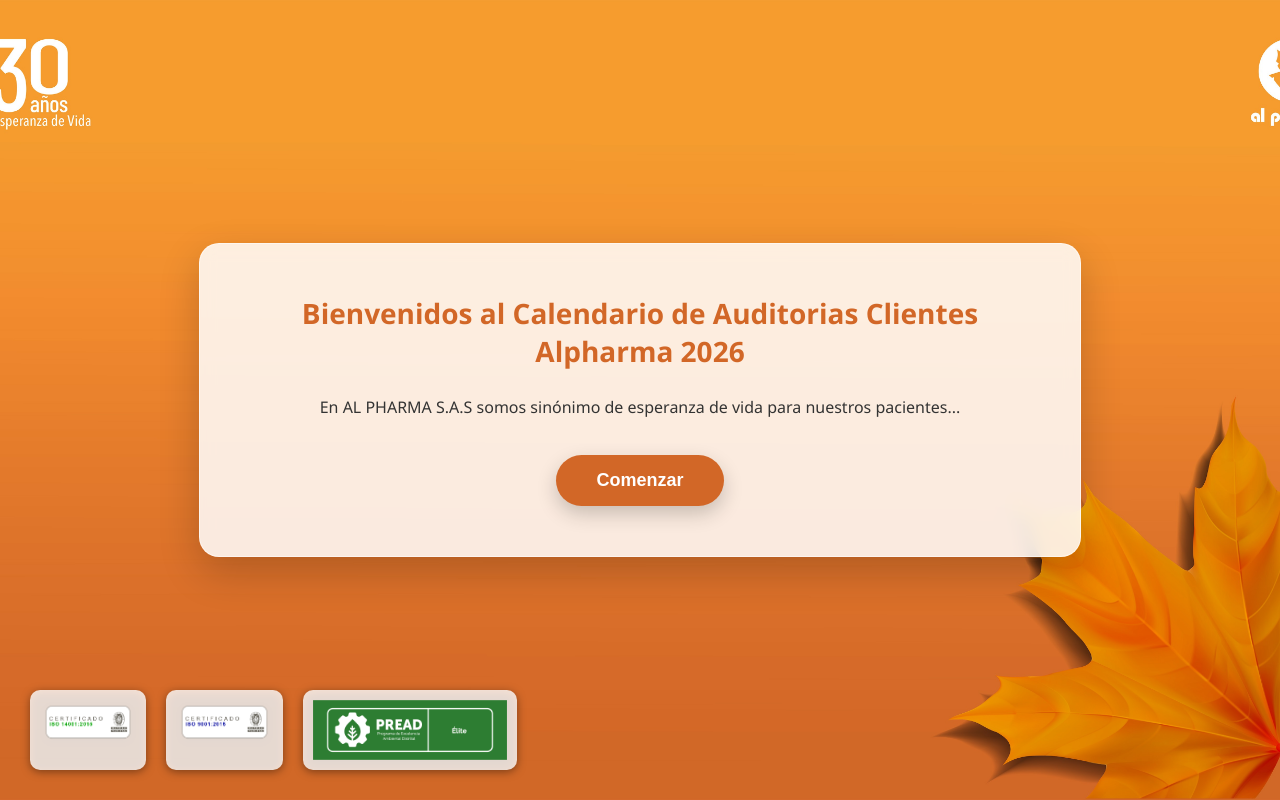
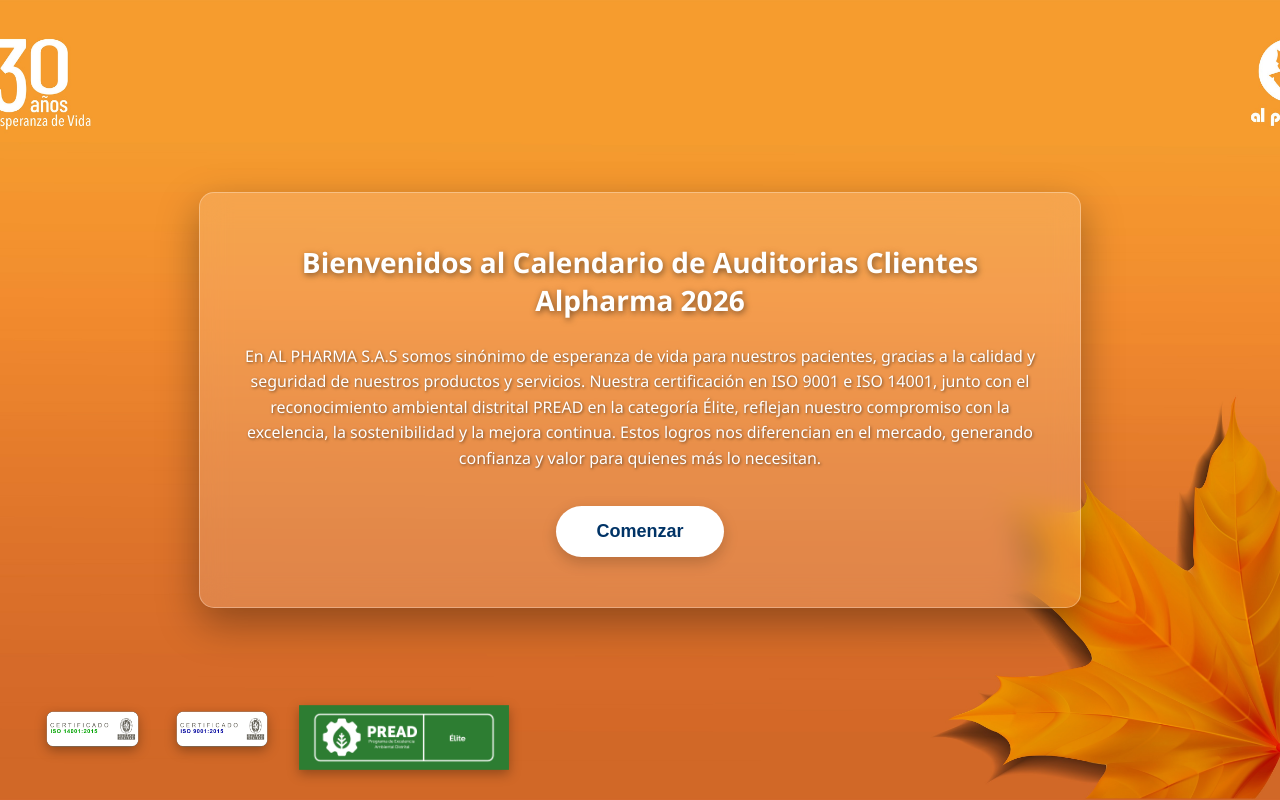
Before and after one commit to Arojasdba2903/App-Reservas, a Flask app: page / in a window 1280 px wide. Run offline with Flask 3, Linux system fonts and the light colour scheme; data that the repository does not hold is empty.

Commit message:
Revamp index.html for appointment reservation
Updated styles and structure for the appointment reservation page, enhancing the welcome screen and form layout.

```diff
--- a/templates/index.html
+++ b/templates/index.html
@@ -4,224 +4,123 @@
     <meta charset="UTF-8">
     <meta name="viewport" content="width=device-width, initial-scale=1.0">
     <title>Reserva de Citas - Alpharma</title>
-
     <style>
-/* --------------------------------------------------- */
-/* ESTILOS GENERALES Y FONDO DE IMAGEN                */
-/* --------------------------------------------------- */
-body {
-    font-family: 'Segoe UI', Tahoma, Geneva, Verdana, sans-serif;
-    margin: 0;
-    color: #333;
-    overflow-x: hidden;
-
-    /* AQUI ESTA TU IMAGEN DE FONDO */
-    /* Asegúrate de que la imagen esté en la carpeta static/img/ */
-    background: url('static/img/fondo.jpg') no-repeat center center fixed;
-
-    /* Hace que la imagen cubra todo el espacio sin deformarse */
-    background-size: cover;
-
-    min-height: 100vh;
-}
+        /* Ajuste en el body */
+        body { font-family: 'Segoe UI', Tahoma, Geneva, Verdana, sans-serif; background-color: #f4f7f6; margin: 0; color: #333; }
 
         /* --------------------------------------------------- */
-/* PANTALLA DE BIENVENIDA                             */
+        /* PANTALLA DE BIENVENIDA (Modificada)                 */
         /* --------------------------------------------------- */
         #pantalla-bienvenida {
+            /* SE HA CAMBIADO EL DEGRADADO POR LA IMAGEN DE FONDO */
+            background: url('static/img/fondo.jpg') no-repeat center center;
+            background-size: cover; /* Asegura que la imagen cubra toda la pantalla */
+
             min-height: 100vh;
             display: flex;
             align-items: center;
             justify-content: center;
             padding: 20px;
             box-sizing: border-box;
-    position: relative;
+            position: relative; /* Necesario para posicionar los logos absolutamente dentro de este contenedor */
         }
 
         .tarjeta-bienvenida {
-    /* Fondo blanco semitransparente para que se lea el texto sobre la foto */
-    background: rgba(255, 255, 255, 0.85);
-    backdrop-filter: blur(8px); /* Efecto borroso detrás del cuadro */
-    border: 1px solid rgba(255, 255, 255, 0.5);
+            /* Se oscureció ligeramente el fondo y se añadió más desenfoque para que el texto resalte sobre la imagen */
+            background: rgba(255, 255, 255, 0.15);
+            backdrop-filter: blur(15px);
+            border: 1px solid rgba(255, 255, 255, 0.3);
             padding: 50px 40px;
-    border-radius: 20px;
+            border-radius: 15px;
             max-width: 800px;
             text-align: center;
-    color: #333; /* Texto oscuro para contraste con fondo blanco */
-    box-shadow: 0 15px 40px rgba(0, 0, 0, 0.2);
-    position: relative;
-    z-index: 10;
+            color: white;
+            box-shadow: 0 15px 40px rgba(0, 0, 0, 0.35);
+            z-index: 2; /* Asegura que la tarjeta esté por encima del fondo pero debajo de los logos si se superponen */
         }
 
         .tarjeta-bienvenida h1 {
             font-size: 28px; margin-top: 0; margin-bottom: 25px;
-    color: #d26727; /* Color corporativo para el título */
+            text-shadow: 1px 2px 6px rgba(0,0,0,0.5);
         }
 
         .tarjeta-bienvenida p {
             font-size: 16px; line-height: 1.6; margin-bottom: 35px;
+            text-shadow: 1px 1px 3px rgba(0,0,0,0.5);
             font-weight: 500;
         }
 
         #btn-comenzar {
-    background-color: #d26727;
-    color: white;
-    padding: 15px 40px;
-    font-size: 18px;
-    border-radius: 30px;
-    box-shadow: 0 8px 20px rgba(0,0,0,0.2);
-    border: none;
-    cursor: pointer;
-    font-weight: bold;
-    transition: transform 0.2s;
+            background-color: white; color: #003366; padding: 15px 40px; font-size: 18px; border-radius: 30px;
+            box-shadow: 0 5px 15px rgba(0,0,0,0.2); width: auto; display: inline-block; border: none; cursor: pointer; transition: 0.3s;
         }
 
-#btn-comenzar:hover { background-color: #a94e1c; transform: scale(1.05); }
+        #btn-comenzar:hover { background-color: #e6f0fa; color: #001f3f; transform: translateY(-3px); box-shadow: 0 8px 20px rgba(0,0,0,0.3); }
 
         /* --------------------------------------------------- */
-/* ESTILOS PARA LOS LOGOS (Inferior Izquierda)        */
+        /* NUEVOS ESTILOS: CONTENEDOR DE LOGOS INFERIOR        */
         /* --------------------------------------------------- */
         .contenedor-logos {
-    position: absolute; /* Flotan sobre el fondo */
-    bottom: 30px;
-    left: 30px;
-    display: flex;
-    gap: 20px;
-    z-index: 20; /* Asegura que estén ENCIMA de la imagen de fondo */
+            position: absolute; /* Posicionamiento absoluto respecto a #pantalla-bienvenida */
+            bottom: 30px;       /* Distancia desde abajo */
+            left: 40px;         /* Distancia desde la izquierda */
+            display: flex;      /* Distribución horizontal */
+            gap: 25px;          /* Espacio entre cada logo */
+            z-index: 10;        /* Asegura que estén por encima de todo */
+            align-items: center;
         }
 
         .contenedor-logos img {
-    height: 60px;
-    width: auto;
+            height: 65px;       /* Altura fija para uniformidad */
+            width: auto;        /* El ancho se ajusta automáticamente */
             object-fit: contain;
-    filter: drop-shadow(0 2px 4px rgba(0,0,0,0.5)); /* Sombra para resaltar sobre la foto */
+            /* Sombra suave para que los logos resalten sobre cualquier fondo */
+            filter: drop-shadow(0 4px 6px rgba(0,0,0,0.3));
             transition: transform 0.3s ease;
-    background: rgba(255,255,255,0.8); /* Pequeño fondo blanco detrás de cada logo para resaltar */
-    padding: 10px;
-    border-radius: 10px;
         }
 
-.contenedor-logos img:hover { transform: scale(1.1); }
+        /* Efecto opcional al pasar el mouse sobre los logos */
+        .contenedor-logos img:hover {
+            transform: scale(1.1);
+        }
+
+        /* Ajuste para pantallas pequeñas (móviles) */
+        @media (max-width: 768px) {
+            .contenedor-logos {
+                bottom: 20px; left: 20px; gap: 15px;
+            }
+            .contenedor-logos img { height: 45px; } /* Logos más pequeños en celular */
+        }
+
 
         /* --------------------------------------------------- */
-/* PANTALLA DE RESERVA (FORMULARIO)                   */
+        /* ESTILOS ORIGINALES: Formulario (Sin cambios)        */
         /* --------------------------------------------------- */
-#pantalla-reserva {
-    padding: 40px 20px;
-    min-height: 100vh;
-    box-sizing: border-box;
-}
-
-.contenedor-principal {
-    display: flex;
-    max-width: 1200px;
-    margin: 0 auto;
-    gap: 30px;
-    flex-wrap: wrap;
-}
-
-/* Las cajas del formulario también necesitan fondo para no perderse en la imagen */
-.columna-calendario, .columna-formulario {
-    background: rgba(255, 255, 255, 0.95); /* Blanco casi sólido */
-    padding: 25px;
-    border-radius: 15px;
-    box-shadow: 0 10px 25px rgba(0,0,0,0.2);
-    backdrop-filter: blur(5px);
-}
-
-.columna-calendario { flex: 6; min-width: 300px; }
-.columna-formulario { flex: 4; min-width: 300px; }
-
-h2 { color: #d26727; }
-
-/* Grid del calendario */
-.grid-calendario {
-    display: grid;
-    grid-template-columns: repeat(auto-fill, minmax(110px, 1fr));
-    gap: 10px;
-    margin-top: 20px;
-}
-
-.tarjeta {
-    border: 1px solid #eee;
-    border-radius: 8px;
-    cursor: pointer;
-    text-align: center;
-    background: white;
-    transition: 0.2s;
-}
-
-.tarjeta:hover {
-    transform: translateY(-3px);
-    box-shadow: 0 5px 15px rgba(210,103,39,0.2);
-    border-color: #d26727;
-}
-
-.tarjeta.seleccionada {
-    border: 2px solid #d26727;
-    background-color: #fff2ea;
-    transform: scale(1.05);
-}
-
-.tarjeta .mes {
-    background-color: #d26727;
-    color: white;
-    font-size: 12px;
-    padding: 5px 0;
-    font-weight: bold;
-}
-
-.tarjeta .dia {
-    padding: 15px 0;
-    font-size: 28px;
-    font-weight: bold;
-    color: #333;
-}
-
-/* Inputs */
+        #pantalla-reserva { padding: 20px; }
+        .contenedor-principal { display: flex; max-width: 1200px; margin: 0 auto; gap: 30px; }
+        .columna-calendario { flex: 6; background: white; padding: 25px; border-radius: 10px; box-shadow: 0 4px 10px rgba(0,0,0,0.05); }
+        .grid-calendario { display: grid; grid-template-columns: repeat(auto-fill, minmax(130px, 1fr)); gap: 15px; margin-top: 20px; }
+        .tarjeta { border: 1px solid #ddd; border-radius: 8px; overflow: hidden; cursor: pointer; transition: all 0.2s; text-align: center; background: white; }
+        .tarjeta:hover { transform: translateY(-3px); box-shadow: 0 5px 15px rgba(0,51,102,0.2); }
+        .tarjeta.seleccionada { border: 2px solid #003366; background-color: #e6f0fa; }
+        .tarjeta .mes { background-color: #003366; color: white; font-weight: bold; padding: 8px 0; font-size: 14px; }
+        .tarjeta .dia { padding: 20px 0; font-size: 32px; font-weight: bold; color: #222; }
+        .columna-formulario { flex: 4; background: white; padding: 25px; border-radius: 10px; box-shadow: 0 4px 10px rgba(0,0,0,0.05); }
         .grupo-form { margin-bottom: 15px; }
-.grupo-form label { display: block; margin-bottom: 5px; font-weight: bold; color: #555; }
-.grupo-form input {
-    width: 100%; padding: 12px;
-    border: 1px solid #ccc; border-radius: 8px;
-    box-sizing: border-box; background: #fff;
-}
-.grupo-form input:focus { border-color: #d26727; outline: none; }
-
-button[type="submit"] {
-    background-color: #d26727;
-    color: white;
-    padding: 15px;
-    width: 100%;
-    border: none;
-    border-radius: 8px;
-    font-size: 16px;
-    font-weight: bold;
-    cursor: pointer;
-    margin-top: 10px;
-}
-button[type="submit"]:hover { background-color: #a94e1c; }
-button[type="submit"]:disabled { background-color: #ccc; cursor: not-allowed; }
-
-#mensaje-fecha { display: block; margin-bottom: 15px; font-weight: bold; color: #d26727; }
-
-/* Responsivo */
-@media (max-width: 768px) {
-    .contenedor-logos {
-        bottom: 15px; left: 50%; transform: translateX(-50%);
-        width: 100%; justify-content: center;
-    }
-    .contenedor-logos img { height: 45px; }
-}
+        .grupo-form label { display: block; margin-bottom: 5px; font-size: 14px; font-weight: bold; }
+        .grupo-form input, .grupo-form select, .grupo-form textarea { width: 100%; padding: 10px; border: 1px solid #ccc; border-radius: 5px; box-sizing: border-box; }
+        button { background-color: #003366; color: white; padding: 12px; width: 100%; border: none; border-radius: 5px; font-size: 16px; font-weight: bold; cursor: pointer; transition: 0.2s; }
+        button:hover { background-color: #002244; }
+        button:disabled { background-color: #aaa; cursor: not-allowed; }
+        #mensaje-fecha { color: #003366; font-weight: bold; margin-bottom: 20px; display: block; }
     </style>
 </head>
-
 <body>
 
 <div id="pantalla-bienvenida">
     <div class="tarjeta-bienvenida">
         <h1>Bienvenidos al Calendario de Auditorias Clientes Alpharma 2026</h1>
-        <p>En AL PHARMA S.A.S somos sinónimo de esperanza de vida para nuestros pacientes...</p>
+        <p>En AL PHARMA S.A.S somos sinónimo de esperanza de vida para nuestros pacientes, gracias a la calidad y seguridad de nuestros productos y servicios. Nuestra certificación en ISO 9001 e ISO 14001, junto con el reconocimiento ambiental distrital PREAD en la categoría Élite, reflejan nuestro compromiso con la excelencia, la sostenibilidad y la mejora continua. Estos logros nos diferencian en el mercado, generando confianza y valor para quienes más lo necesitan.</p>
         <button id="btn-comenzar">Comenzar</button>
     </div>
 
@@ -273,34 +178,72 @@ button[type="submit"]:disabled { background-color: #ccc; cursor: not-allowed; }
 </div>
 
 <script>
-// Transición
+    // Javascript permanece exactamente igual
     document.getElementById('btn-comenzar').addEventListener('click', function() {
         document.getElementById('pantalla-bienvenida').style.display = 'none';
         document.getElementById('pantalla-reserva').style.display = 'block';
     });
 
-// Lógica Fechas
-const meses = ["Enero","Febrero","Marzo","Abril","Mayo","Junio","Julio","Agosto","Septiembre","Octubre","Noviembre","Diciembre"];
+    const meses = ["Enero", "Febrero", "Marzo", "Abril", "Mayo", "Junio", "Julio", "Agosto", "Septiembre", "Octubre", "Noviembre", "Diciembre"];
 
     document.querySelectorAll('.tarjeta').forEach(tarjeta => {
         const fechaStr = tarjeta.getAttribute('data-fecha');
-    if(!fechaStr) return;
         const partes = fechaStr.split('-');
         const mesIndex = parseInt(partes[1]) - 1;
-    if(meses[mesIndex]) {
+
         tarjeta.querySelector('.mes').innerText = meses[mesIndex].toUpperCase();
-    }
         tarjeta.querySelector('.dia').innerText = partes[2];
     });
 
-function seleccionarFecha(elemento){
+    function seleccionarFecha(elemento) {
         document.querySelectorAll('.tarjeta').forEach(t => t.classList.remove('seleccionada'));
         elemento.classList.add('seleccionada');
+
         const fechaElegida = elemento.getAttribute('data-fecha');
         document.getElementById('fechaElegida').value = fechaElegida;
         document.getElementById('mensaje-fecha').innerText = `✅ Fecha seleccionada: ${fechaElegida}`;
         document.getElementById('btnGuardar').disabled = false;
     }
+
+    document.getElementById('formulario-reserva').addEventListener('submit', async (e) => {
+        e.preventDefault();
+        const btn = document.getElementById('btnGuardar');
+        btn.innerText = "Guardando..."; btn.disabled = true;
+
+        const datos = {
+            fecha: document.getElementById('fechaElegida').value,
+            nombre: document.getElementById('nombre').value,
+            correo: document.getElementById('correo').value,
+            telefono: document.getElementById('telefono').value,
+            modalidad: document.getElementById('modalidad').value,
+            servicio: document.getElementById('servicio').value,
+            cargo: document.getElementById('cargo').value,
+            notas: document.getElementById('notas').value
+        };
+
+        // Nota: Asegúrate de que tu backend maneje esta ruta '/reservar'
+        // Si estás probando solo HTML, esta parte fallará pero es normal.
+        try {
+            const respuesta = await fetch('/reservar', {
+                method: 'POST',
+                headers: {'Content-Type': 'application/json'},
+                body: JSON.stringify(datos)
+            });
+
+            const resultado = await respuesta.json();
+            if(resultado.status === 'success'){
+                alert("¡Reserva confirmada exitosamente!");
+                window.location.reload();
+            } else {
+                alert("Error: " + resultado.mensaje);
+                btn.innerText = "Confirmar Reserva"; btn.disabled = false;
+            }
+        } catch (error) {
+             console.error("Error al enviar:", error);
+             alert("Error de conexión con el servidor.");
+             btn.innerText = "Confirmar Reserva"; btn.disabled = false;
+        }
+    });
 </script>
 
 </body>
```
Also changed, not shown: other parts of templates/index.html (+20 -14 lines). Lines whose indentation alone changed are shown as unchanged.
